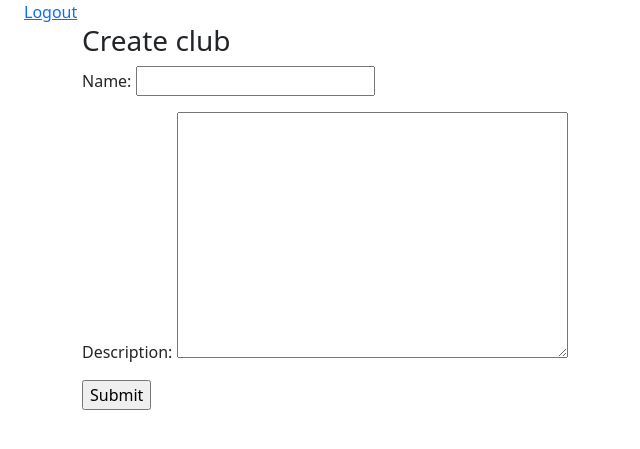
After one commit to joisemp/club_management_softwore, a Django app: page /clubs/create/ in a window 1280 px wide. The commit adds this page. Shown: the top 449 px of the page, without its empty margins (0-640 px from the left). Run offline with Django 3.2, Linux system fonts and the light colour scheme.

Commit message:
Created club create view
- Created form ClubDetailForm
- Added new url for create view
- Added new template create_club.html
- Edited clubs.html

```diff
--- /dev/null
+++ b/clubs/forms.py
@@ -0,0 +1,10 @@
+from django import forms
+from . models import ClubProfile
+
+class ClubDetailForm(forms.ModelForm):
+    class Meta:
+        model = ClubProfile
+        fields = [
+            'name',
+            'description',
+        ]
--- /dev/null
+++ b/clubs/templates/clubs/create_club.html
@@ -0,0 +1,20 @@
+{% extends 'base.html' %}
+
+{% block content %}
+
+<div class="container">
+    <h3>Create club</h3>
+
+    <form method="POST" enctype="multipart/form-data">
+
+        <!-- Security token -->
+        {% csrf_token %}
+
+        <!-- Using the formset -->
+        {{ form.as_p }}
+
+        <input type="submit" value="Submit">
+    </form>
+</div>
+
+{% endblock content %}
--- a/clubs/urls.py
+++ b/clubs/urls.py
@@ -5,5 +5,6 @@ app_name = 'clubs'
 
 
 urlpatterns = [
-    path("", views.clubs_list, name="club-list")
+    path("", views.clubs_list, name="club-list"),
+    path("create/", views.club_create_view, name="club-create"),
 ]
--- a/clubs/views.py
+++ b/clubs/views.py
@@ -1,7 +1,9 @@
 from django.shortcuts import render
+from django.urls import reverse
 from .models import ClubProfile
 from django.template import loader
-from django.http import HttpResponse
+from django.http import HttpResponse, HttpResponseRedirect
+from .forms import ClubDetailForm
 
 
 def clubs_list(request):
@@ -11,3 +13,14 @@ def clubs_list(request):
         'club':club
     }
     return HttpResponse(template.render(context, request))
+
+
+def club_create_view(request):
+    template = loader.get_template('clubs/create_club.html')
+    context = {}
+    form = ClubDetailForm(request.POST or None)
+    if form.is_valid():
+        form.save()
+        return HttpResponseRedirect(reverse('clubs:club-list'))
+    context['form'] = form
+    return HttpResponse(template.render(context, request))
```
Also changed, not shown: clubs/templates/clubs/clubs.html (+12 -0 lines).
